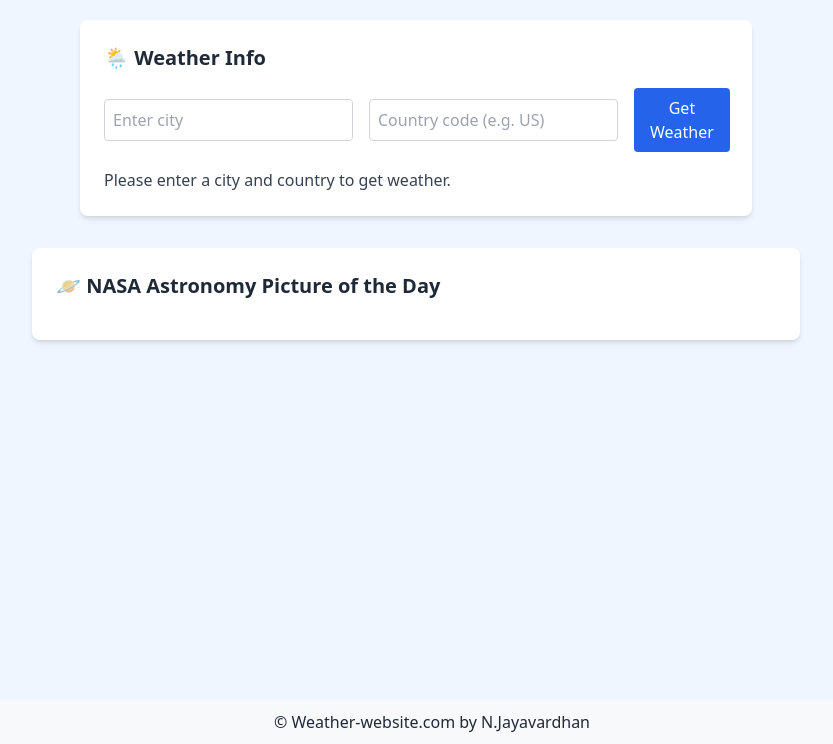
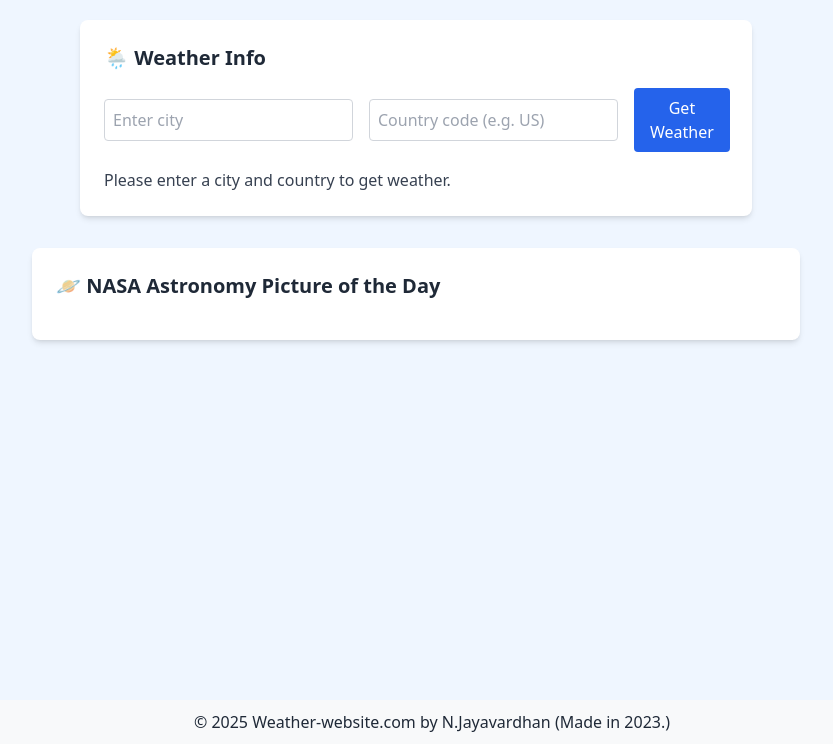
Before and after one commit to jaythenumber1/Weather-Website, a plain HTML site: page index.html in a window 1280 px wide. Shown: the part 56-800 px from the top of the page, without its empty margins (224-1057 px from the left). Drawn offline with nearby package versions, Linux system fonts and the light colour scheme; no server answers.

Commit message:
Fix HTML structure and footer content

```diff
--- a/index.html
+++ b/index.html
@@ -102,6 +102,7 @@
         });
     });
   </script>
-  <footer>&copy Weather-website.com by N.Jayavardhan</footer>
+  <footer>&copy 2025 Weather-website.com by N.Jayavardhan
+            (Made in 2023.)</footer>
 </body>
 </html>
```
